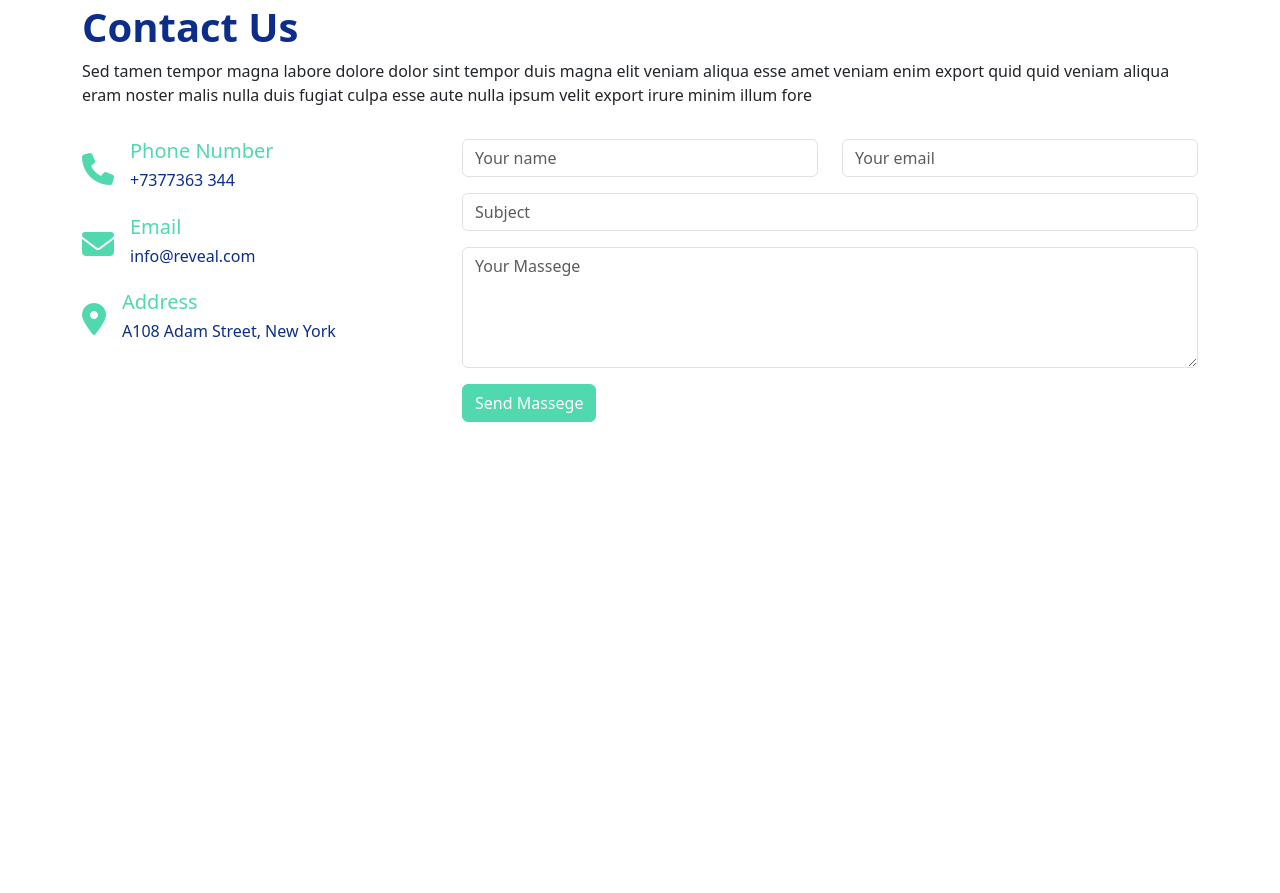
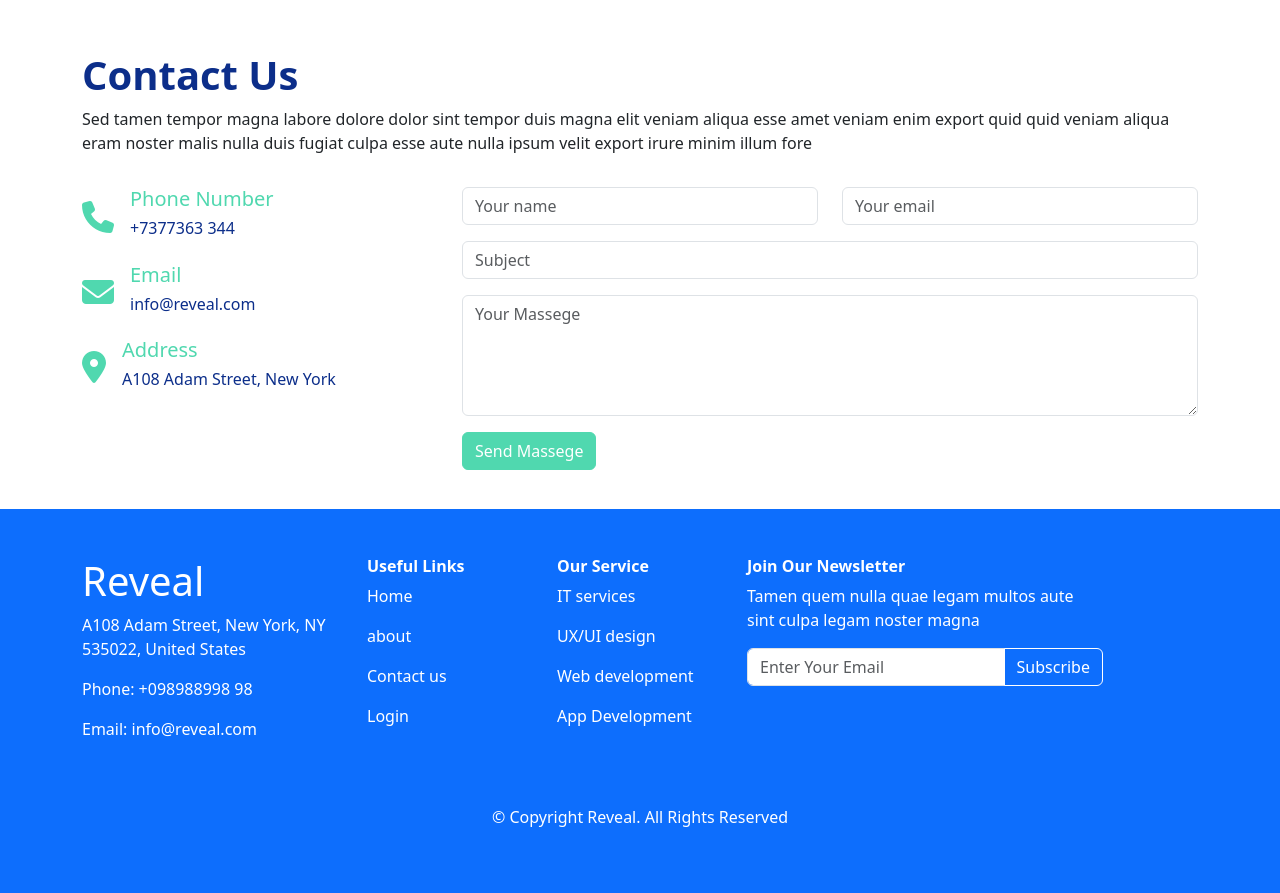
Before and after one commit to mintusikder/build-a-landing-page-reveal, a plain HTML site: page index.html in a window 1280 px wide. Shown: the part 3125-4018 px from the top of the page. Before the commit the page ends 3547 px from the top, so only its background shows below. Drawn offline with nearby package versions, Linux system fonts and the light colour scheme.

Commit message:
added footer section

```diff
--- a/index.html
+++ b/index.html
@@ -394,7 +394,7 @@
         </div>
       </div>
     </section>
-    <section class="container">
+    <section class="container my-5 py-5">
       <h1 class="text-primary fw-bold">Contact Us</h1>
       <p>
         Sed tamen tempor magna labore dolore dolor sint tempor duis magna elit
@@ -441,6 +441,43 @@
         </div>
       </div>
     </section>
+
+
+    <footer class="bg-primary mt-5">
+      <div class="container mt-5 pt-5">
+        <div class="row">
+          <div class="col-md-3 text-white">
+            <h1 class=" fe-bold">Reveal</h1>
+            <p>A108 Adam Street, New York, NY 535022, United States</p>
+            <p>Phone: +098988998 98</p>
+            <p>Email: info@reveal.com</p>
+          </div>
+          <div class="col-md-2 text-white">
+            <h6 class="fw-bold">Useful Links</h6>
+            <p>Home</p>
+            <p>about</p>
+            <p>Contact us</p>
+            <p>Login</p>
+          </div>
+          <div class="col-md-2 text-white">
+            <h6 class="fw-bold">Our Service</h6>
+            <p>IT services</p>
+            <p>UX/UI design</p>
+            <p>Web development</p>
+            <p>App Development</p>
+          </div>
+          <div class="col-md-4 text-white">
+            <h6 class="fw-bold">Join Our Newsletter</h6>
+            <p>Tamen quem nulla quae legam multos aute sint culpa legam noster magna</p>
+            <div class="input-group mb-3">
+              <input type="text" class="form-control" placeholder="Enter Your Email" aria-label="Recipient's username" aria-describedby="button-addon2">
+              <button class="btn btn-outline-secondary" type="button" id="button-addon2">Subscribe</button>
+            </div>
+          </div>
+          <div class="text-center text-white py-5"><p>&copy Copyright Reveal. All Rights Reserved</p></div>
+        </div>
+      </div>
+    </footer>
     <script
       src="https://cdn.jsdelivr.net/npm/bootstrap@5.3.2/dist/js/bootstrap.bundle.min.js"
       integrity="sha384-C6RzsynM9kWDrMNeT87bh95OGNyZPhcTNXj1NW7RuBCsyN/o0jlpcV8Qyq46cDfL"
```
